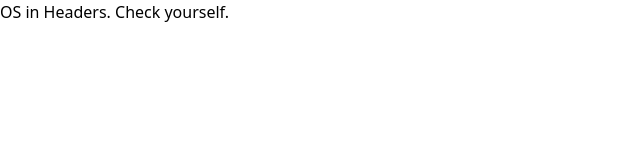
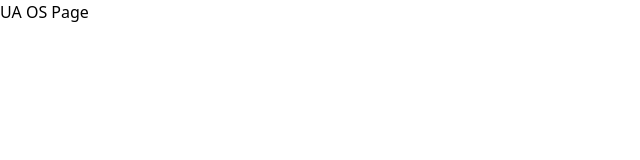
Before and after one commit to JHSeo-git/prepare-react18, a Next.js app: page /user-agent in a window 1280 px wide. Shown: the top 160 px of the page, without its empty margins (0-640 px from the left). Built offline with nearby package versions, Linux system fonts and the light colour scheme.

Commit message:
fix user-agent page

```diff
--- a/src/pages/user-agent/index.tsx
+++ b/src/pages/user-agent/index.tsx
@@ -10,7 +10,7 @@ function UserAgentPage(props: UserAgentPageProps) {
     return <div>OS: {typeof os === 'string' ? os : os.join(' ')}</div>;
   }
 
-  return <div>OS in Headers. Check yourself.</div>;
+  return <div>UA OS Page</div>;
 }
 
 export default UserAgentPage;
```
